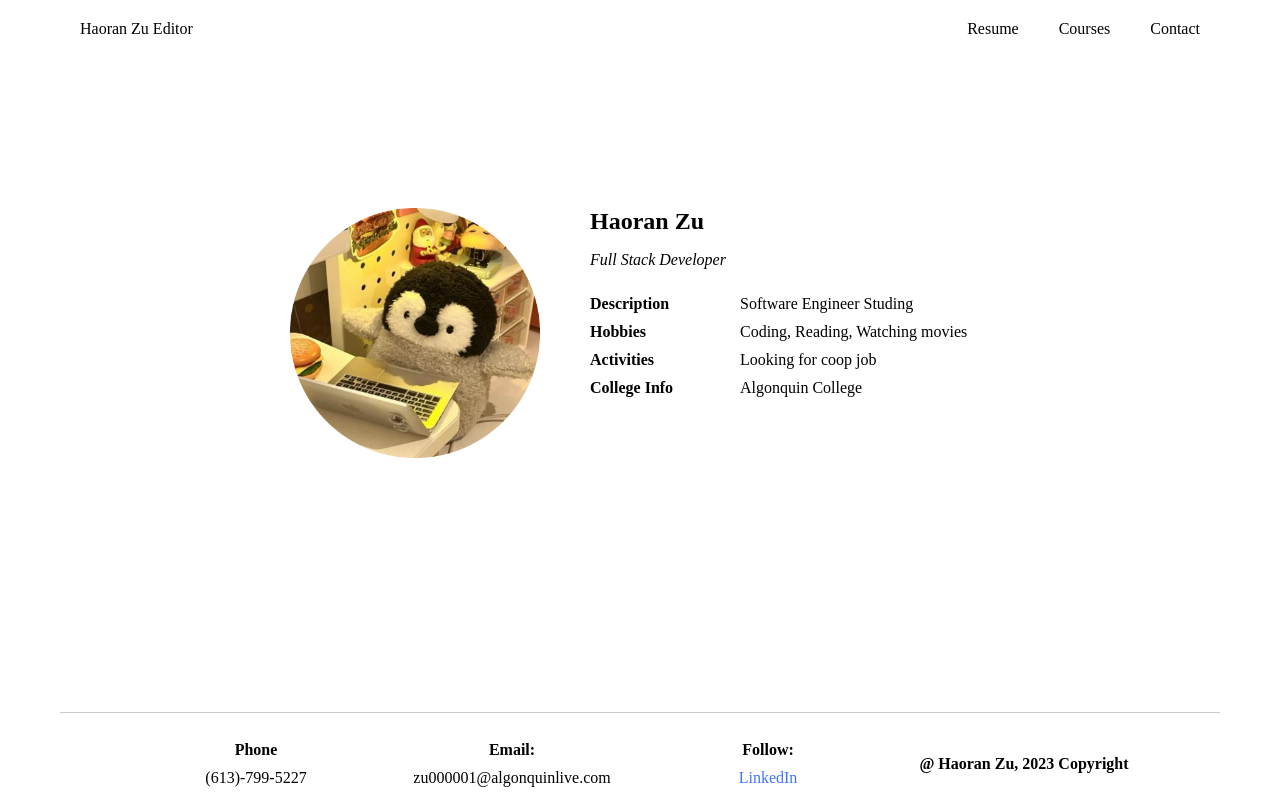
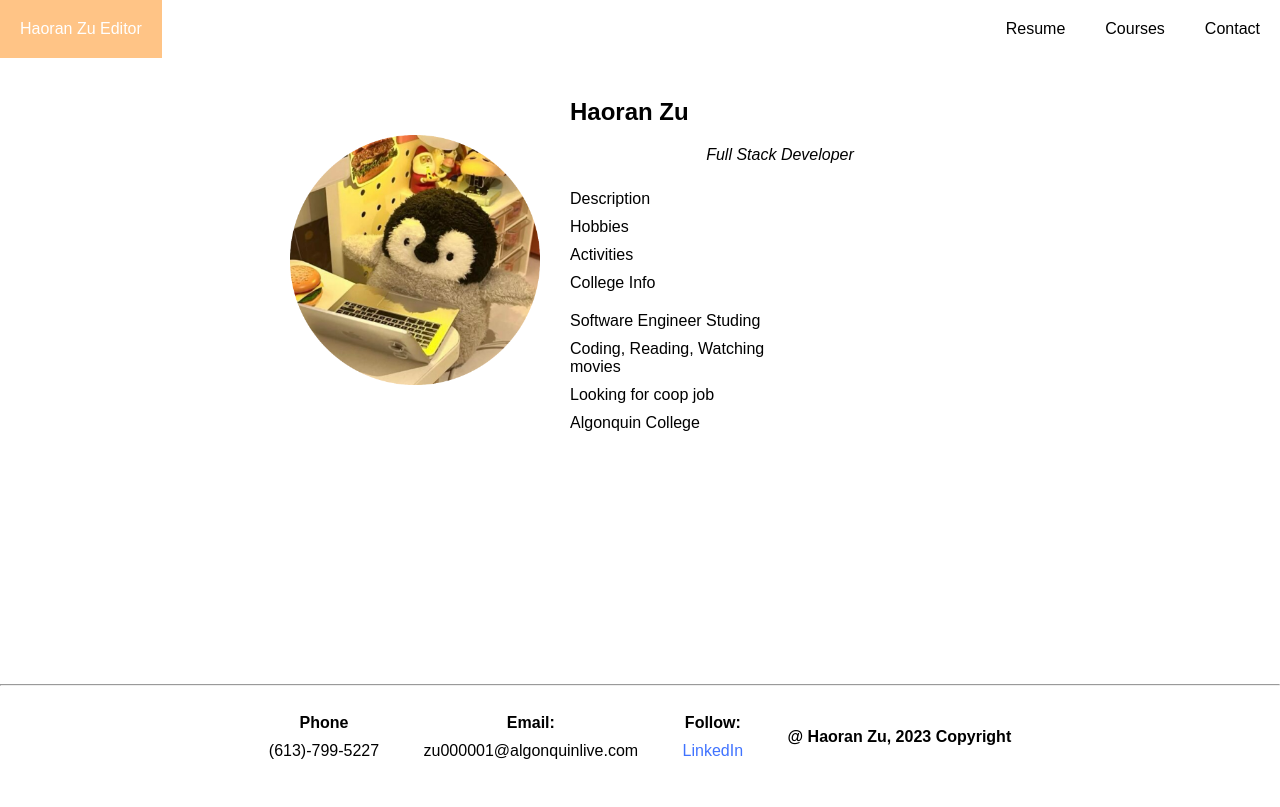
Before and after one commit to Rachel19940227/Rachel19940227_resume, a plain HTML site: page index.html in a window 1280 px wide. Drawn offline with Linux system fonts and the light colour scheme.

Commit message:
modify index

```diff
--- a/index.html
+++ b/index.html
@@ -4,6 +4,7 @@
         <!-- Meta tags for character set, index information, and page title -->
         <meta charset="utf-8">
         <meta name="index" content="index">
+        <meta name="viewport" content="width=device-width, initial-scale=1.0">
         <title>index</title>
         <link href="styles.css" rel="stylesheet">
         <!-- add meta and title to this page -->
--- a/styles.css
+++ b/styles.css
@@ -1,12 +1,10 @@
-
 /* Set general styles for the entire page */
 html, body {
     height: 100%;
-    margin-left: 30px;
-    margin-right: 30px;
-    margin-top: 0;
-    margin-bottom: 0;
-  }
+    margin: 0;
+    padding: 0;
+    font-family: Arial, sans-serif;
+}
 
 /* Navigation styles */
 ul {
@@ -21,14 +19,15 @@ ul {
     float: left;
 }
 
-#Resume, #Courses,#Contact {
+#Resume, #Courses, #Contact {
     float: right;
 }
-nav a{
+
+nav a {
     display: block;
     color: rgb(0, 0, 0);
     text-align: center;
-    padding: 20px 20px;
+    padding: 20px;
     text-decoration: none;
 }
 
@@ -41,93 +40,69 @@ nav a:hover {
 #page-container {
     position: relative;
     min-height: 100vh;
+    display: flex;
+    flex-direction: column;
 }
 
 #content-wrap {
+    flex: 1;
     padding-bottom: 5rem;
 }
 
 /* Footer styles */
 .footer {
-    position:absolute;
-    bottom: 0;
     width: 100%;
-    height: 12%;            /* Footer height */
     text-align: center;
     background-color: white;
-}
-.footer-div{
-    width: 20%;
-    display: inline-block;
-    text-align: center;
-    margin:10px;
-    vertical-align: middle;
-    background-color: white;
-}
-.footer-div li{
-    margin:10px;
-}
-.footer-div a{
-    text-align: center;
-    text-decoration: none;
-}
-/* this is some normal css style */
-h1{
-    text-align: center;
-    font-size:40px;
+    padding: 20px 0;
 }
 
-hr{
-    background-color: rgb(202, 202, 202);
-    height: 1px;
-    border: none;
+.footer-div {
+    display: inline-block;
+    margin: 10px;
+    vertical-align: middle;
 }
-h2{
-    font-size: 24px;
-    margin: auto;
+
+.footer-div li {
+    margin: 10px;
 }
-h3{
-    font-size: 18px;
-    margin-top: 10px;
+
+.footer-div a {
+    text-decoration: none;
+    color: black;
 }
 
 /* Index div styles */
-.index-main{
-    margin-left: auto;
-    margin-right: auto;
-    margin-top: 150px;
-    margin-bottom: auto;
-    width: 700px;
-}
-.li-margin{
-    margin-top: 10px;
-    margin-bottom: 10px;
+.index-main {
+    margin: auto;
+    max-width: 700px;
+    padding: 20px;
+    display: flex;
+    justify-content: space-between;
+    align-items: center;
 }
 
-.left{
-    float: left;
+.left {
     width: 250px;
     height: 250px;
 }
 
-.right{
-    margin-left: 300px;
-    height: 250px;
-}
-.right-left{
-    float: left;
-    width: 100px;
-    height: 250px;
-    font-weight:bold;
-}
-.right-right{
-    margin-left: 150px;
-    height: 250px;
+.right {
+    flex: 1;
+    margin-left: 30px;
 }
 
-#index-p{
-    text-align: left;
+.right-left,
+.right-right {
+    width: 50%;
 }
+
+.li-margin {
+    margin: 10px 0;
+}
+
+/* Additional styles for other sections as needed */
+
 /* Courses div styles */
 .courseTable{
     max-width: 1000px;
```
